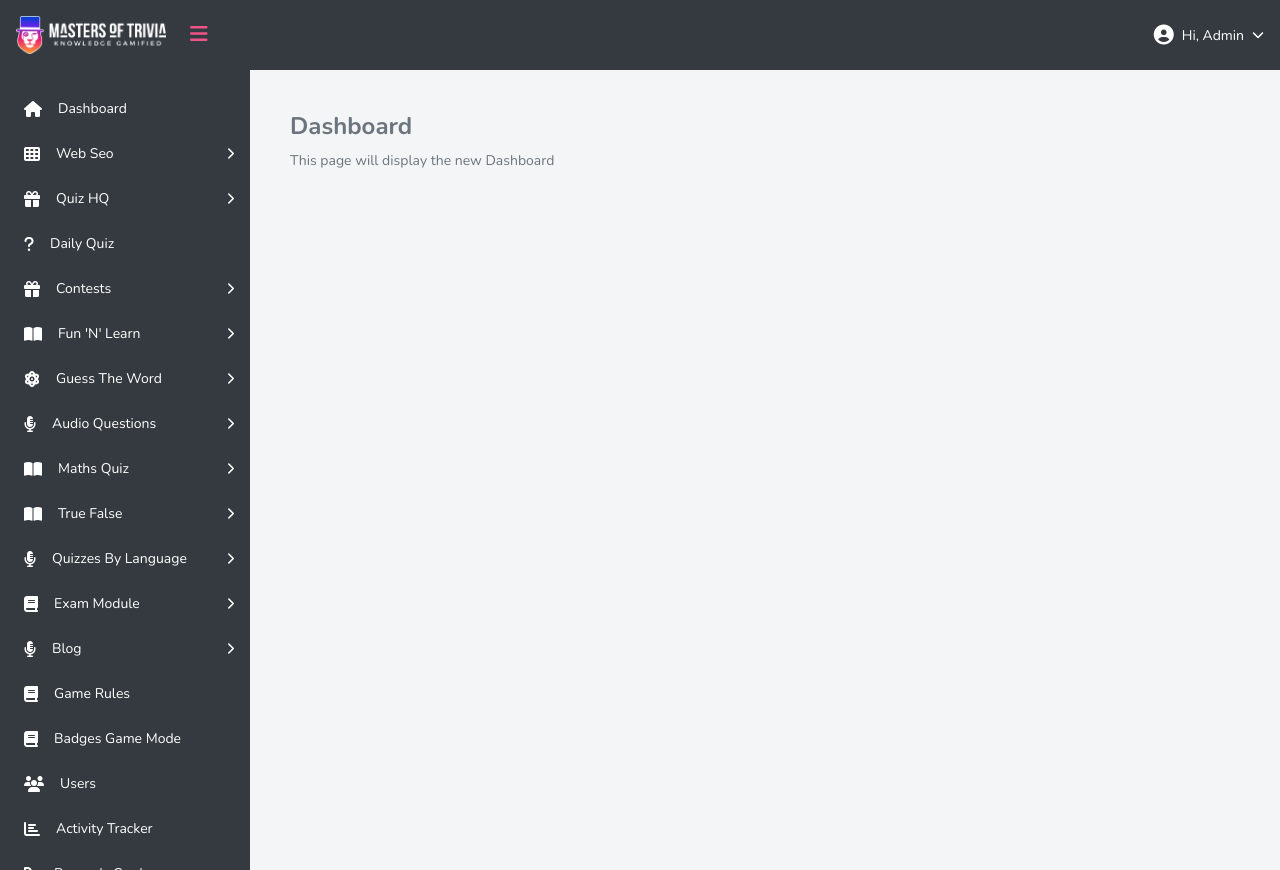
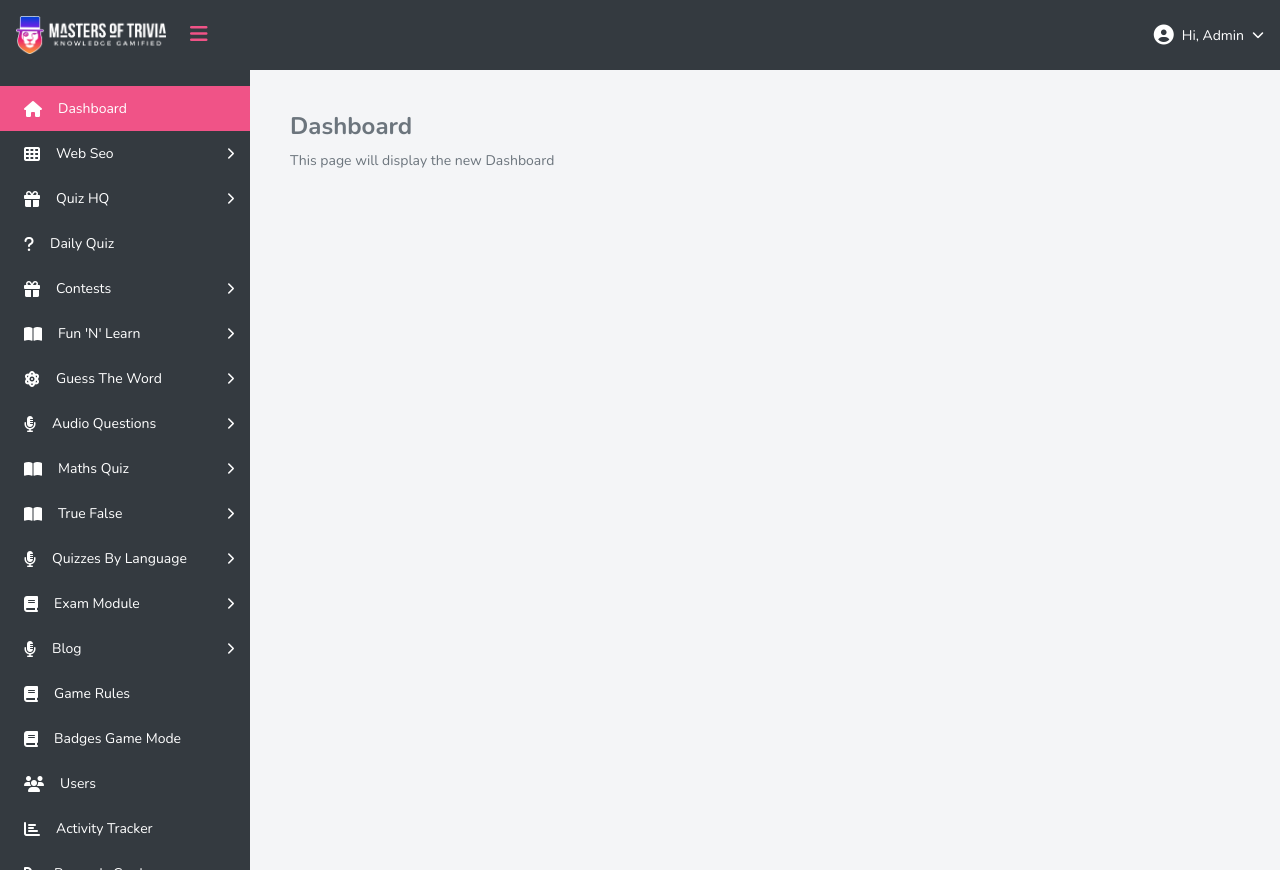
Before and after one commit to lybach-gaming/mot-platform, a Next.js app in the folder admin/: page /dashboard in a window 1280 px wide. Built offline with nearby package versions, Linux system fonts and the light colour scheme.

Commit message:
Highlight active category (page path)

```diff
--- /dev/null
+++ b/admin/src/app/hooks/useActivePath.tsx
@@ -0,0 +1,9 @@
+import { usePathname } from 'next/navigation';
+
+export function useActivePath(): string {
+  const pathname = usePathname();
+
+  const stripQueryAndHash = (path: string) => path.split(/[?#]/)[0];
+
+  return stripQueryAndHash(pathname);
+}
--- a/admin/src/app/layout.tsx
+++ b/admin/src/app/layout.tsx
@@ -6,6 +6,7 @@ import navigation from '../../data/navigation.json';
 import Image from 'next/image';
 import './global.css';
 import { NavigationItem } from '@/types/navigation';
+import { useActivePath } from './hooks/useActivePath';
 
 export default function RootLayout({
   children,
@@ -15,6 +16,8 @@ export default function RootLayout({
   const [collapsed, setCollapsed] = useState(false);
   const toggleSidebar = () => setCollapsed(!collapsed);
   const [dropdownOpen, setDropdownOpen] = useState(false);
+  const activePath = useActivePath();
+
 
   const userMenu: NavigationItem[] = [
     { label: 'Profile', url: '/profile', icon: 'fas fa-user' },
@@ -115,6 +118,7 @@ export default function RootLayout({
               <Sidebar
                 navigation={navigation as NavigationItem[]}
                 collapsed={collapsed}
+                activePath={activePath}
               />
             </div>
 
--- a/admin/src/components/Sidebar.tsx
+++ b/admin/src/components/Sidebar.tsx
@@ -6,10 +6,15 @@ import type { NavigationItem } from '../types/navigation';
 
 interface SidebarProps {
   navigation: NavigationItem[];
+  activePath?: string;
   collapsed?: boolean;
 }
 
-export default function Sidebar({ navigation, collapsed }: SidebarProps) {
+export default function Sidebar({
+  navigation,
+  activePath,
+  collapsed,
+}: SidebarProps) {
   const [hovered, setHovered] = useState<{
     item: NavigationItem;
     top: number;
@@ -24,6 +29,7 @@ export default function Sidebar({ navigation, collapsed }: SidebarProps) {
             item={item}
             collapsed={collapsed}
             setHovered={setHovered}
+            activePath={activePath}
           />
         ))}
       </ul>
@@ -78,11 +84,13 @@ function SidebarItem({
   isPrimary = true,
   collapsed = false,
   setHovered,
+  activePath,
 }: {
   item: NavigationItem;
   isPrimary?: boolean;
   collapsed?: boolean;
   setHovered?: (value: { item: NavigationItem; top: number } | null) => void;
+  activePath?: string;
 }) {
   const [open, setOpen] = useState(false);
   const hasChildren = item.children && item.children.length > 0;
@@ -106,6 +114,9 @@ function SidebarItem({
       }
     }
   };
+
+  const isActive = item.url === activePath;
+
   return (
     <li
       className="sidebar-item relative"
@@ -120,7 +131,11 @@ function SidebarItem({
             collapsed ? 'justify-center' : 'justify-between'
           }
           ${isPrimary ? (collapsed ? 'px-2 py-3' : 'px-4 py-3') : 'pl-12 py-2'}
-          hover:bg-[var(--color-accent)] hover:text-white
+          ${
+            isActive
+              ? `bg-[var(--color-accent)] text-white`
+              : 'hover:bg-[var(--color-accent)] hover:text-white'
+          }
           transition-colors duration-200
           cursor-pointer
         `}
@@ -189,6 +204,7 @@ function SidebarItem({
               isPrimary={false}
               collapsed={collapsed}
               setHovered={setHovered}
+              activePath={activePath}
             />
           ))}
         </ul>
```
